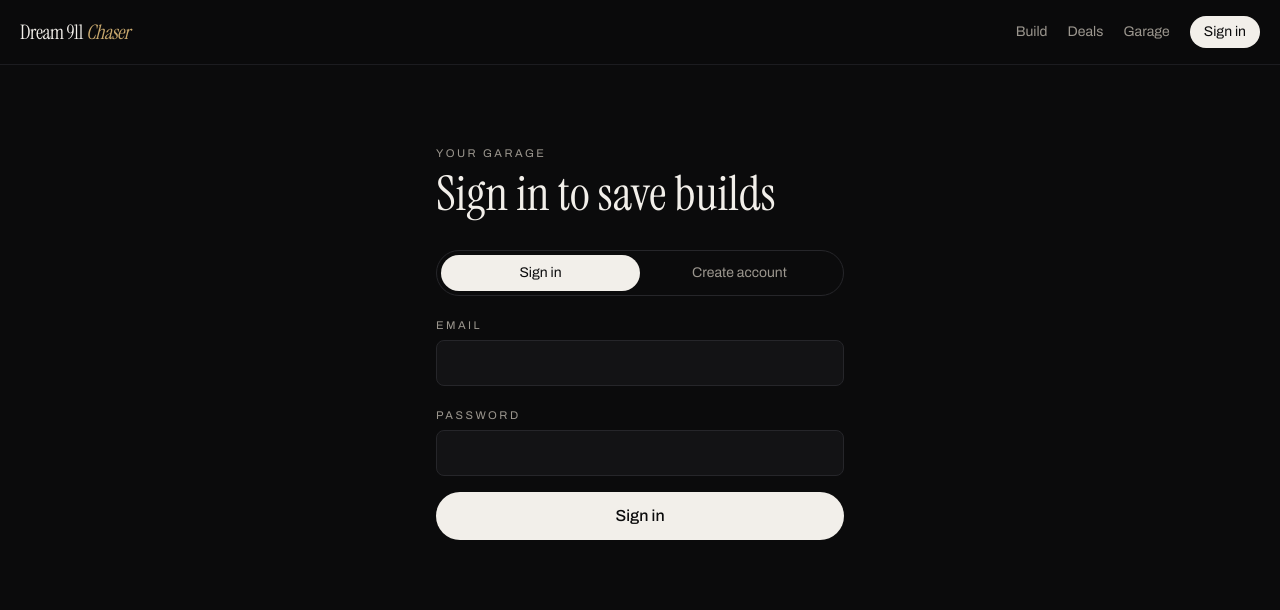
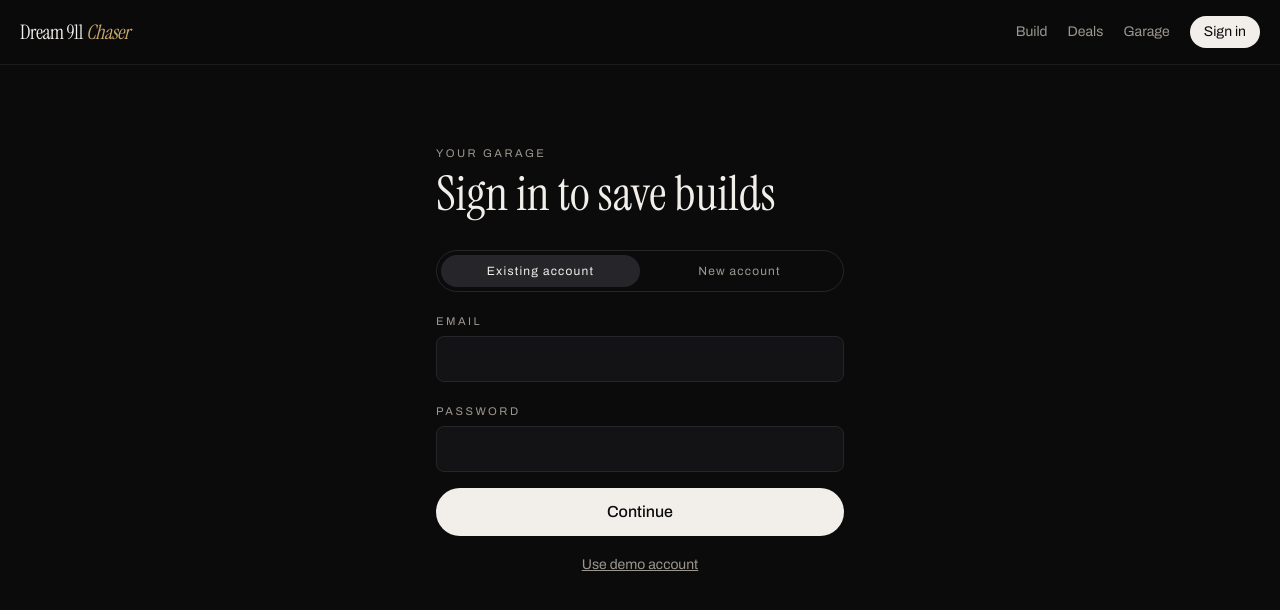
Before and after one commit to adeamos83/911-Chaser, a Next.js app: page /login in a window 1280 px wide. Shown: the top 610 px of the page. Built offline with nearby package versions, Linux system fonts and the light colour scheme; no server answers.

Commit message:
Make sign-in unambiguous and add one-click demo account

```diff
--- a/src/app/login/LoginForm.tsx
+++ b/src/app/login/LoginForm.tsx
@@ -3,21 +3,27 @@
 import { useActionState, useState } from "react";
 import { authenticate, type AuthState } from "./actions";
 
+const DEMO = { email: "demo@dream911chaser.com", password: "FlatSix911!" };
+
 export function LoginForm({ next }: { next: string }) {
   const [mode, setMode] = useState<"signin" | "signup">("signin");
+  const [email, setEmail] = useState("");
+  const [password, setPassword] = useState("");
   const [state, action, pending] = useActionState<AuthState, FormData>(authenticate, {});
 
   return (
     <form action={action} className="mt-8 space-y-4">
-      <div className="flex rounded-full border border-line p-1 text-sm">
+      <div role="tablist" className="flex rounded-full border border-line p-1 text-xs uppercase tracking-widest">
         {(["signin", "signup"] as const).map((m) => (
           <button
             key={m}
             type="button"
+            role="tab"
+            aria-selected={mode === m}
             onClick={() => setMode(m)}
-            className={`flex-1 rounded-full py-2 ${mode === m ? "bg-ink text-bg" : "text-muted"}`}
+            className={`flex-1 rounded-full py-2 ${mode === m ? "bg-line text-ink" : "text-muted hover:text-ink"}`}
           >
-            {m === "signin" ? "Sign in" : "Create account"}
+            {m === "signin" ? "Existing account" : "New account"}
           </button>
         ))}
       </div>
@@ -25,7 +31,15 @@ export function LoginForm({ next }: { next: string }) {
       <input type="hidden" name="next" value={next} />
       <label className="block">
         <span className="eyebrow">Email</span>
-        <input name="email" type="email" required autoComplete="email" className="mt-1 w-full rounded-lg border border-line bg-panel px-3 py-2.5 outline-none focus:border-accent" />
+        <input
+          name="email"
+          type="email"
+          required
+          autoComplete="email"
+          value={email}
+          onChange={(e) => setEmail(e.target.value)}
+          className="mt-1 w-full rounded-lg border border-line bg-panel px-3 py-2.5 outline-none focus:border-accent"
+        />
       </label>
       <label className="block">
         <span className="eyebrow">Password</span>
@@ -35,13 +49,27 @@ export function LoginForm({ next }: { next: string }) {
           required
           minLength={6}
           autoComplete={mode === "signin" ? "current-password" : "new-password"}
+          value={password}
+          onChange={(e) => setPassword(e.target.value)}
           className="mt-1 w-full rounded-lg border border-line bg-panel px-3 py-2.5 outline-none focus:border-accent"
         />
       </label>
       {state.error && <p className="text-sm text-pit">{state.error}</p>}
       <button disabled={pending} className="w-full rounded-full bg-ink py-3 font-medium text-bg hover:bg-white disabled:opacity-50">
-        {pending ? "One moment…" : mode === "signin" ? "Sign in" : "Create account"}
+        {pending ? "One moment…" : mode === "signin" ? "Continue" : "Create account"}
       </button>
+      {mode === "signin" && (
+        <button
+          type="button"
+          onClick={() => {
+            setEmail(DEMO.email);
+            setPassword(DEMO.password);
+          }}
+          className="w-full text-center text-sm text-muted underline hover:text-ink"
+        >
+          Use demo account
+        </button>
+      )}
     </form>
   );
 }
```
Also changed, not shown: 1 other file (tests, documents, lock files or other folders).
